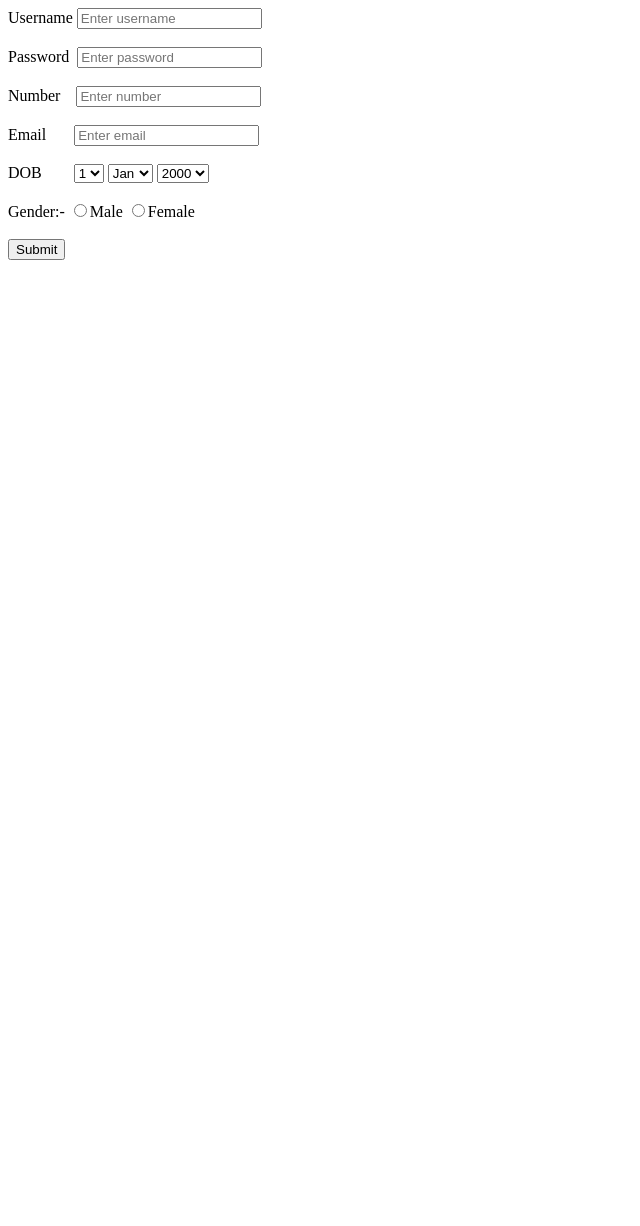
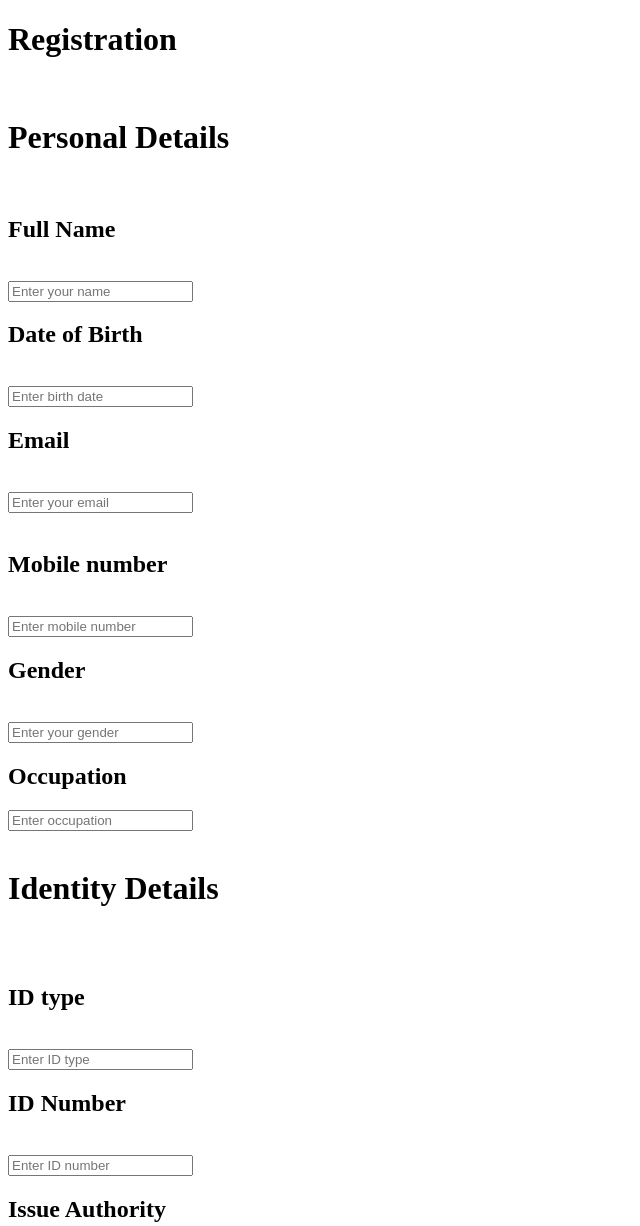
Before and after one commit to lubab-ahamed/form, a plain HTML site: page index.html in a window 1280 px wide. Shown: the top 1226 px of the page, without its empty margins (0-640 px from the left). Before the commit the page ends 800 px from the top, so only its background shows below. Drawn offline with Linux system fonts and the light colour scheme.

Commit message:
Add files via upload

```diff
--- a/index.html
+++ b/index.html
@@ -4,39 +4,59 @@
     <meta charset="UTF-8">
     <meta name="viewport" content="width=device-width, initial-scale=1.0">
     <title>Document</title>
+    <style>
+        button{
+            background-color: blue;
+            color: white;
+            width: 150px;
+            height: 30px;
+        }
+    </style>
 </head>
 <body>
-    <form>
-        Username <input type="text" placeholder="Enter username"><br><br>
-        Password &nbsp;<input type="password" placeholder="Enter password"><br><br>
-        Number &nbsp;&nbsp;&nbsp;<input type="number" placeholder="Enter number"><br><br>
-        Email &nbsp;&nbsp;&nbsp;&nbsp;&nbsp; <input type="email" placeholder="Enter email"><br><br>
+    <form action="">
 
-        DOB &nbsp;&nbsp;&nbsp;&nbsp;&nbsp;&nbsp;&nbsp;<select name="" id="">
-            <option value="">1</option>
-            <option value="">2</option>
-            <option value="">3</option>
-        </select>
+    <strong><h1>Registration</h1></strong><br>
+    <h1>Personal Details</h1><br>
+    <h2>Full Name</h2> <br>
+    <input type="text" name="" id="" placeholder="Enter your name">
 
-        <select name="" id="">
-            <option value="">Jan</option>
-            <option value="">Feb</option>
-            <option value="">Mar</option>
-        </select>
+    <h2>Date of Birth</h2> <br>
+    <input type="text" name="" id="" placeholder="Enter birth date">
 
-        <select name="" id="">
-            <option value="">2000</option>
-            <option value="">2001</option>
-            <option value="">2002</option>
-        </select>
-        <br><br>
+    <h2>Email</h2><br>
+    <input type="email" name="" id="" placeholder="Enter your email"> <br> <br>
 
-        Gender:-
-        <input type="radio">Male
-        <input type="radio">Female
-        <br><br>
+    <h2>Mobile number</h2><br>
+    <input type="number" name="" id="" placeholder="Enter mobile number">
 
-        <button>Submit</button>
-    </form>
+    <h2>Gender</h2><br>
+    <input type="text" name="" id="" placeholder="Enter your gender">
+
+    <h2>Occupation</h2>
+    <input type="text" name="" id="" placeholder="Enter occupation"> <br><br>
+
+    <h1>Identity Details</h1><br><br>
+    <h2>ID type</h2><br>
+    <input type="text" name="" id="" placeholder="Enter ID type">
+
+    <h2>ID Number</h2> <br>
+    <input type="number" name="" id="" placeholder="Enter ID number">
+
+    <h2>Issue Authority</h2><br>
+    <input type="text" name="" id="" placeholder="Enter issue department"><br><br>
+
+    <h2>Issue Date</h2><br>
+    <input type="number" name="" id="" placeholder="Enter ID issue date">
+
+    <h2>Issue State</h2><br>
+    <input type="number" name="" id="" placeholder="Enter ID issue state">
+
+    <h2>Expiy Date</h2><br>
+    <input type="text" name="" id="" placeholder="Enter ID expiry date"> <br><br>
+
+    <button>Next &#8594;</button>
+</form>
+</body>
 </body>
 </html>
```
